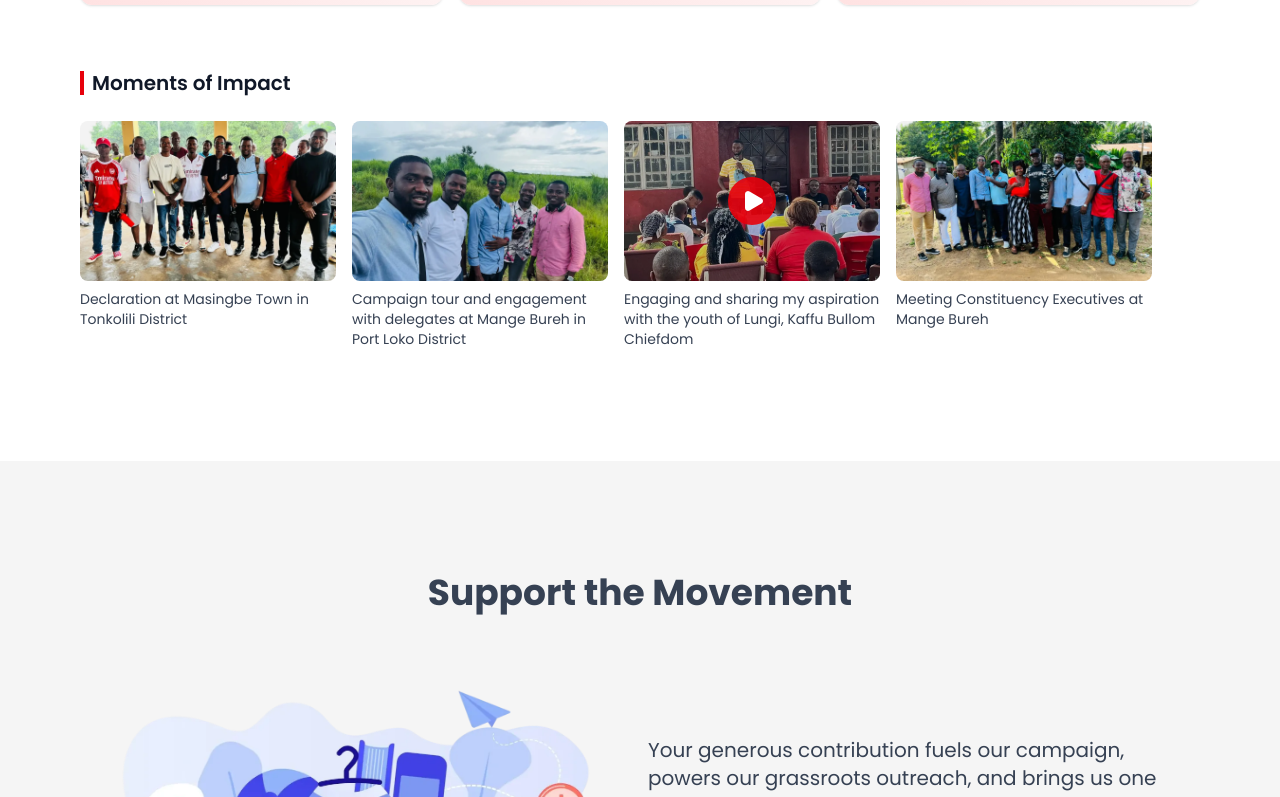
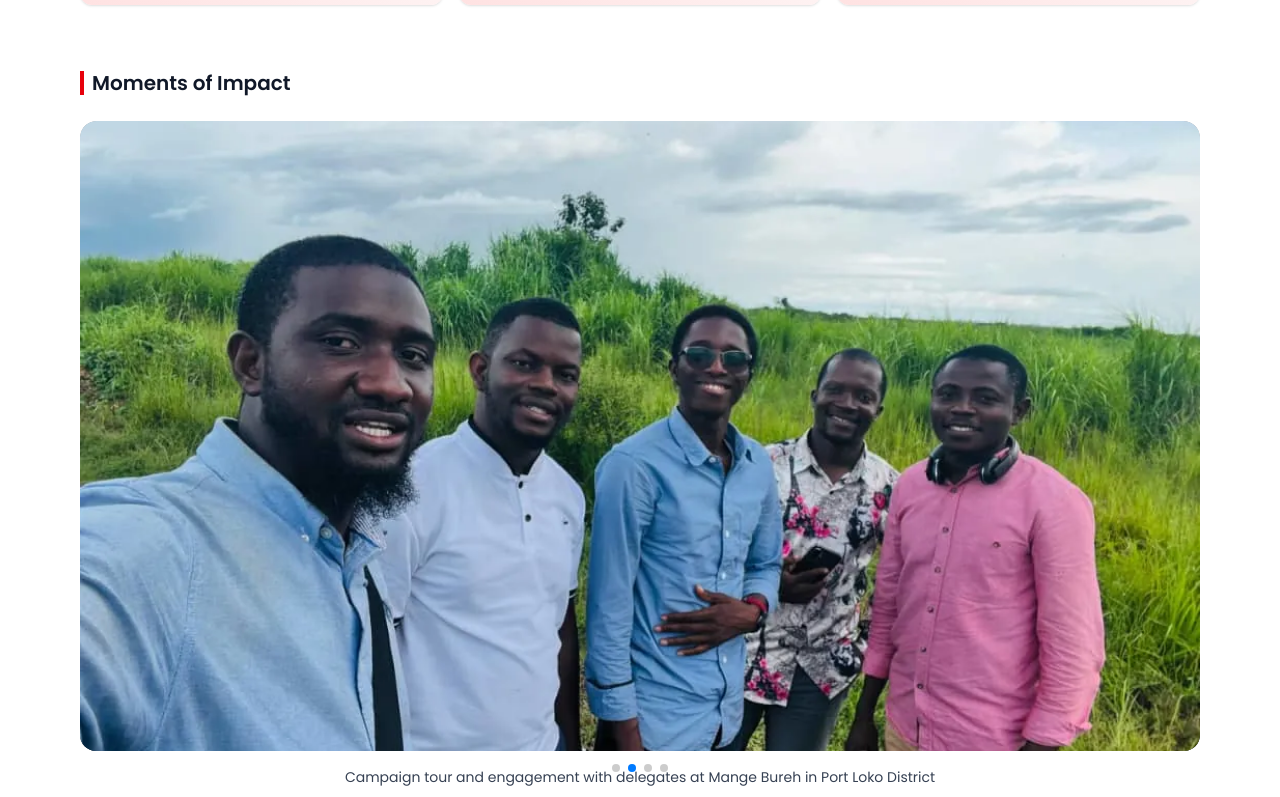
Before and after one commit to ideftbuild/apc-deputy-landing, a React (Vite) app: page / in a window 1280 px wide. Shown: the part 4023-4820 px from the top of the page. Built offline with nearby package versions, Linux system fonts and the light colour scheme.

Commit message:
feat: use swiper to display images

```diff
--- a/package.json
+++ b/package.json
@@ -17,6 +17,7 @@
     "react": "^19.1.1",
     "react-dom": "^19.1.1",
     "react-intersection-observer": "^9.16.0",
+    "swiper": "^12.0.3",
     "tailwind-merge": "^3.3.1",
     "tailwindcss-animate": "^1.0.7"
   },
--- a/src/components/Events.tsx
+++ b/src/components/Events.tsx
@@ -1,6 +1,11 @@
 import { Calendar, MapPin, Play } from "lucide-react";
 import ScrollReveal from "./ScrollReveal";
-import { useState } from "react";
+import { useState, useRef } from "react";
+import { Swiper, SwiperSlide } from "swiper/react";
+import { Autoplay, Pagination, Navigation } from "swiper/modules";
+import type { Swiper as SwiperType } from "swiper";
+import "swiper/css";
+import "swiper/css/pagination";
 
 type AnimationType =
   | "fadeUp"
@@ -23,8 +28,13 @@ interface Event {
  * Showcases upcoming campaign events and memories from past events
  */
 export default function Events() {
-  // Upcoming events - easily scalable
-  const [showThumbnail, setShowThumbnail] = useState(true);
+  // Track playing state for each video individually
+  const [playingVideos, setPlayingVideos] = useState<{
+    [key: number]: boolean;
+  }>({});
+
+  // Reference to Swiper instance
+  const swiperRef = useRef<SwiperType | null>(null);
 
   const upcomingEvents: Event[] = [
     {
@@ -55,7 +65,12 @@ export default function Events() {
   ];
 
   // Past event memories
-  const memories = [
+  const memories: Array<{
+    type: "image" | "video";
+    src: string;
+    thumbnail?: string;
+    caption: string;
+  }> = [
     {
       type: "image",
       src: "/img/group_photo_1.webp",
@@ -80,6 +95,30 @@ export default function Events() {
       caption: "Meeting Constituency Executives at Mange Bureh",
     },
   ];
+
+  // Handle video play - pause swiper autoplay
+  const handleVideoPlay = (index: number) => {
+    setPlayingVideos((prev) => ({ ...prev, [index]: true }));
+    if (swiperRef.current?.autoplay) {
+      swiperRef.current.autoplay.stop();
+    }
+  };
+
+  // Handle video end - resume swiper autoplay
+  const handleVideoEnd = (index: number) => {
+    setPlayingVideos((prev) => ({ ...prev, [index]: false }));
+    if (swiperRef.current?.autoplay) {
+      swiperRef.current.autoplay.start();
+    }
+  };
+
+  // Handle slide change - stop any playing videos and resume autoplay
+  const handleSlideChange = () => {
+    setPlayingVideos({});
+    if (swiperRef.current?.autoplay) {
+      swiperRef.current.autoplay.start();
+    }
+  };
 
   return (
     <section id="events" className="px-6 py-12 md:py-24 md:px-20 bg-white">
@@ -117,10 +156,6 @@ export default function Events() {
                       <Calendar className="w-4 h-4 text-red-600" />
                       <span className="font-medium">{event.date}</span>
                     </div>
-                    {/*<div className="flex items-center gap-2">
-                      <Clock className="w-4 h-4 text-red-600" />
-                      <span>{event.time}</span>
-                    </div>*/}
                     <div className="flex items-center gap-2">
                       <MapPin className="w-4 h-4 text-red-600" />
                       <span>{event.location}</span>
@@ -141,45 +176,69 @@ export default function Events() {
             <div className="w-1 h-6 bg-red-600"></div>
             Moments of Impact
           </h3>
-
-          <div className="flex gap-4 overflow-x-auto pb-4 snap-x">
-            {memories.map((item, idx) => (
-              <div
-                key={idx}
-                className="flex-none w-64 snap-start group cursor-pointer"
+          <div className="w-full max-w-6xl mx-auto rounded-2xl overflow-hidden">
+            <Swiper
+              modules={[Autoplay, Pagination, Navigation]}
+              spaceBetween={0}
+              slidesPerView={1}
+              loop={true}
+              autoplay={{
+                delay: 4000,
+                disableOnInteraction: false,
+              }}
+              pagination={{ clickable: true }}
+              onSwiper={(swiper) => (swiperRef.current = swiper)}
+              onSlideChange={handleSlideChange}
+              className="rounded-2xl"
             >
-                <div className="relative h-40 rounded-lg overflow-hidden bg-[#f5f5f5]">
-                  {item.type === "video" && !showThumbnail && (
-                    <video controls autoPlay controlsList="nodownload">
-                      <source src={item.src} type="video/mp4" />
+              {memories.map((memory, index) => (
+                <SwiperSlide key={index} className="group">
+                  <div className="relative w-full aspect-video bg-gray-900 rounded-2xl overflow-hidden">
+                    {memory.type === "video" && playingVideos[index] ? (
+                      <video
+                        controls
+                        controlsList="nodownload"
+                        className="w-full h-full object-cover"
+                        onEnded={() => handleVideoEnd(index)}
+                        onPause={() => handleVideoEnd(index)}
+                        autoPlay
+                      >
+                        <source src={memory.src} type="video/mp4" />
                       </video>
-                  )}
+                    ) : (
+                      <>
                         <img
-                    src={item.type === "video" ? item.thumbnail : item.src}
-                    alt={item.caption}
-                    className={`
-                      ${item.type === "video" && !showThumbnail ? "hidden" : "w-full h-full object-cover group-hover:scale-105 transition-transform duration-300"}
-                    `}
+                          src={
+                            memory.type === "video"
+                              ? memory.thumbnail
+                              : memory.src
+                          }
+                          alt={memory.caption}
+                          className="w-full h-full object-cover group-hover:scale-105 transition-transform duration-300"
                         />
-                  {item.type === "video" && showThumbnail && (
-                    <div className="absolute inset-0 bg-black/20 flex items-center justify-center">
-                      <div
-                        onClick={() => setShowThumbnail(false)}
-                        className="w-12 h-12 bg-red-600/90 rounded-full flex items-center justify-center"
+                        {memory.type === "video" && (
+                          <div className="absolute inset-0 bg-black/30 flex items-center justify-center group-hover:bg-black/40 transition-colors">
+                            <button
+                              onClick={() => handleVideoPlay(index)}
+                              className="w-16 h-16 bg-red-600/90 hover:bg-red-600 rounded-full flex items-center justify-center transition-all hover:scale-110"
+                              aria-label="Play video"
                             >
                               <Play
-                          className="w-6 h-6 text-white ml-0.5"
+                                className="w-8 h-8 text-white ml-1"
                                 fill="white"
                               />
-                      </div>
+                            </button>
                           </div>
                         )}
+                      </>
+                    )}
                   </div>
-                <p className="mt-2 text-sm font-medium text-gray-700">
-                  {item.caption}
+                  <p className="mt-4 text-sm font-medium text-gray-700 text-center px-4">
+                    {memory.caption}
                   </p>
-              </div>
+                </SwiperSlide>
               ))}
+            </Swiper>
           </div>
         </div>
       </div>
```
Also changed, not shown: 1 other file (tests, documents, lock files or other folders). Lines whose indentation alone changed are shown as unchanged.
